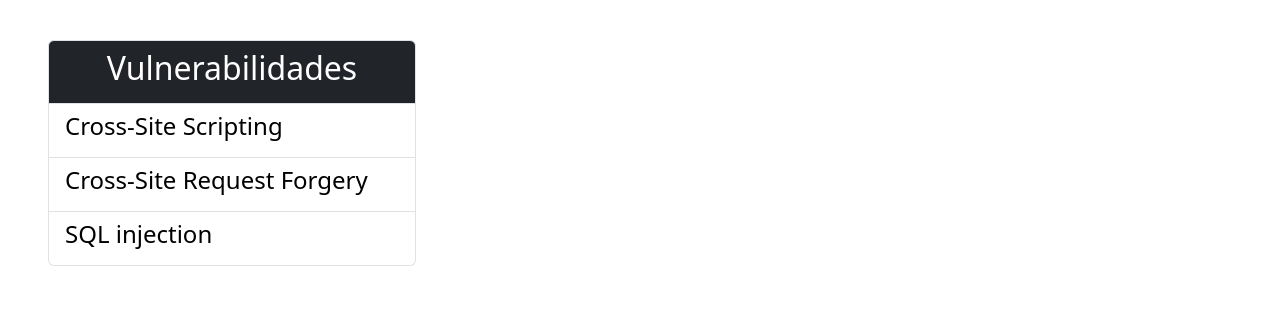
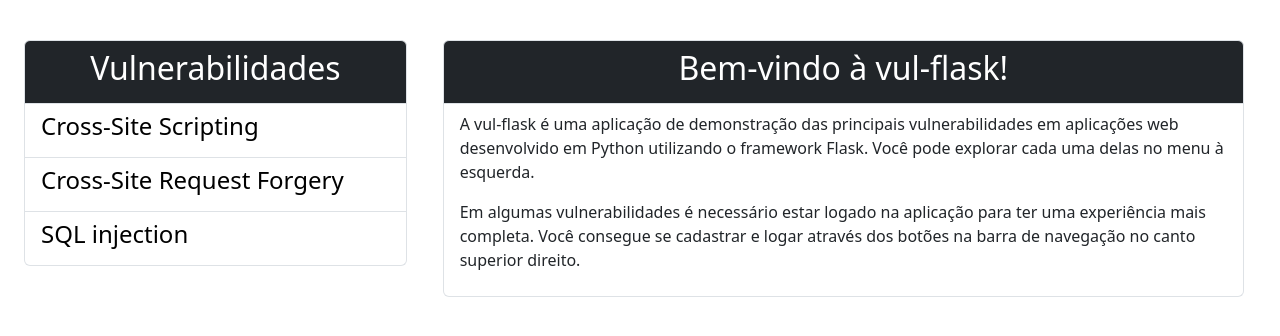
Before and after one commit to Lucas-Vini/vul-flask, a Flask app: page / in a window 1280 px wide. Shown: the part 56-392 px from the top of the page. Run offline with Flask 3, Linux system fonts and the light colour scheme; some libraries are stand-ins or nearby versions.

Commit message:
including home/index template

```diff
--- a/app/templates/base.html
+++ b/app/templates/base.html
@@ -29,16 +29,30 @@
 	{% endblock %}
     <body>
         {% block content %}
-        <div class="container py-3 mx-5 mt-4">
+        <div class="container-fluid px-4">
             <div class="row">
-                <ul class="list-group nav nav-pills col-sm-4">
-                    <li class="list-group-item list-group-item-action text-center bg-dark "><h2 class="text-white">Vulnerabilidades</h2></li>
-                    <li class="list-group-item list-group-item-action"><a href="" class="sidebar-link"><h4>Cross-Site Scripting</h4> </a></li>
-                    <li class="list-group-item list-group-item-action"><a href="" class="sidebar-link"><h4>Cross-Site Request Forgery</h4> </a></li>
-                    <li class="list-group-item list-group-item-action"><a href="" class="sidebar-link"><h4>SQL injection</h4> </a></li>
-                </ul>
+                <div class="col-sm-4">
+                    <div class="container-fluid py-3 mt-4">
+                        <div class="row">
+                            <ul class="list-group nav nav-pills">
+                                <li class="list-group-item list-group-item-action text-center bg-dark "><h2 class="text-white">Vulnerabilidades</h2></li>
+                                <li class="list-group-item list-group-item-action"><a href="" class="sidebar-link"><h4>Cross-Site Scripting</h4> </a></li>
+                                <li class="list-group-item list-group-item-action"><a href="" class="sidebar-link"><h4>Cross-Site Request Forgery</h4> </a></li>
+                                <li class="list-group-item list-group-item-action"><a href="" class="sidebar-link"><h4>SQL injection</h4> </a></li>
+                            </ul>
+                        </div>
+                    </div>
+                </div>
+                <div class="col-sm-8">
+                    <div class="container-fluid py-3 mt-4">
+                        <div class="row">
+                            {% block container %}{% endblock %}
+                        </div>
+                    </div>
+                </div>
             </div>
         </div>
+
         {% endblock %}
 
     </body>
--- a/app/templates/index.html
+++ b/app/templates/index.html
@@ -1 +1,15 @@
 {% extends 'base.html' %}
+
+{% block container %}
+<ul class="list-group nav nav-pills">
+    <li class="list-group-item list-group-item-action text-center bg-dark "><h2 class="text-white">Bem-vindo à vul-flask!</h2></li>
+    <li class="list-group-item">
+        <p>
+            A vul-flask é uma aplicação de demonstração das principais vulnerabilidades em aplicações web desenvolvido em Python utilizando o framework Flask. Você pode explorar cada uma delas no menu à esquerda.
+        </p>
+        <p>
+            Em algumas vulnerabilidades é necessário estar logado na aplicação para ter uma experiência mais completa. Você consegue se cadastrar e logar através dos botões na barra de navegação no canto superior direito.
+        </p>
+    </li>
+</ul>
+{% endblock %}
```
